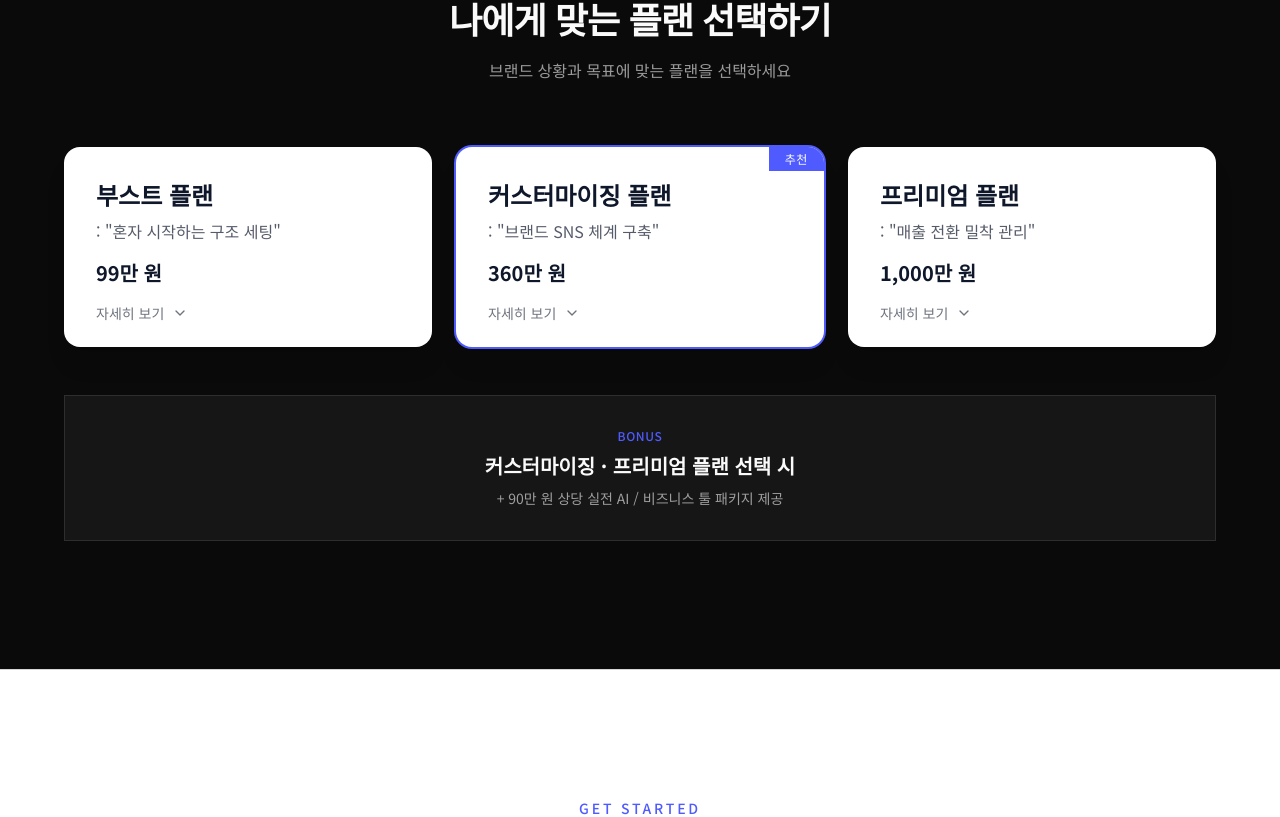
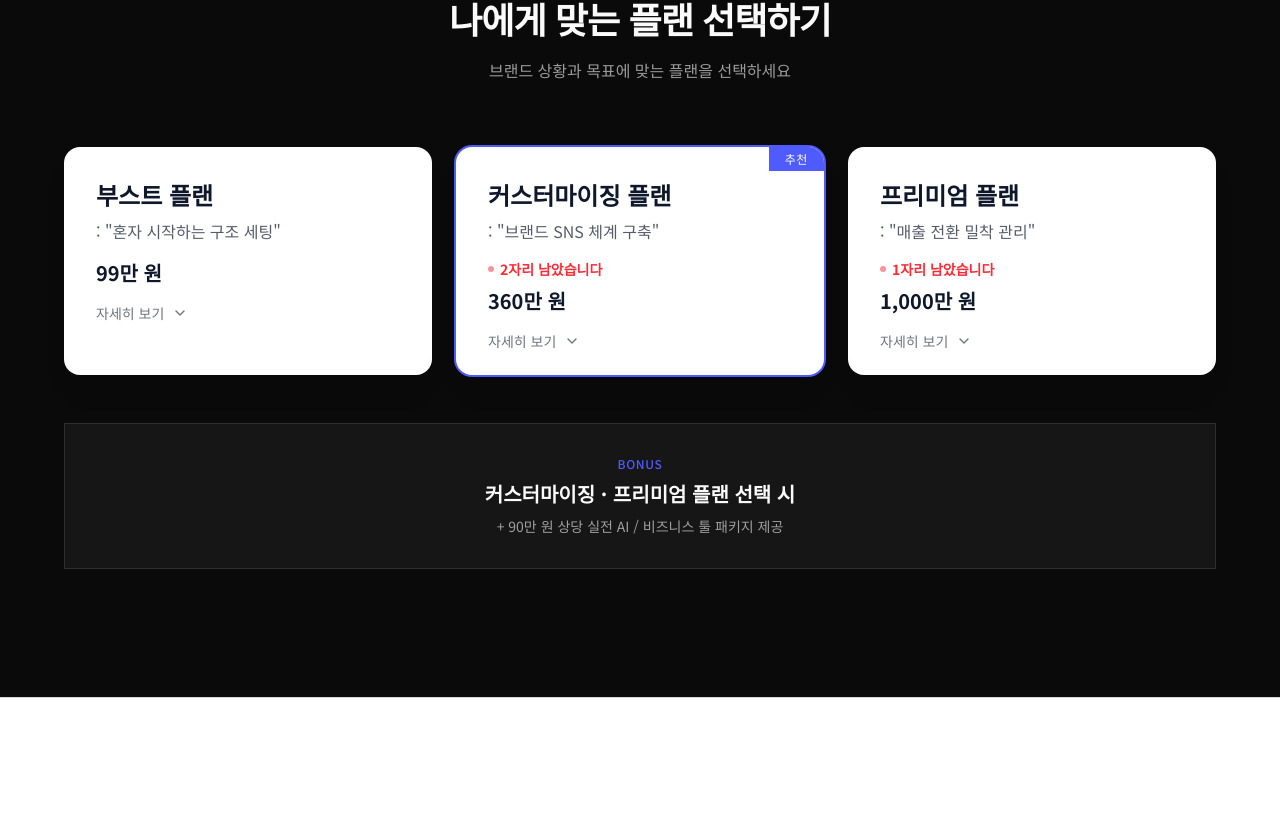
Before and after one commit to kimdoimnida-cell/coach, a Next.js app: page / in a window 1280 px wide. Shown: the part 5405-6222 px from the top of the page. Built offline with nearby package versions, Linux system fonts and the light colour scheme.

Commit message:
add scarcity messaging to pricing plans

```diff
--- a/components/sections/pricing-section.tsx
+++ b/components/sections/pricing-section.tsx
@@ -96,12 +96,14 @@ const plans = [
       },
     },
     highlight: true,
+    spotsLeft: "2자리 남았습니다",
   },
   {
     id: "premium",
     name: "프리미엄 플랜",
     subtitle: "매출 전환 밀착 관리",
     price: "1,000만 원",
+    spotsLeft: "1자리 남았습니다",
     features: [
       "부스트 플랜 + 커스터마이징 플랜 전체 포함",
       "3개월 매출 구조 설계 & 실행 로드맵 구축",
@@ -207,6 +209,15 @@ export function PricingSection() {
                   <p className="mb-4 text-base opacity-70">
                     : "{plan.subtitle}"
                   </p>
+
+                  {/* Spots Left Urgent Message */}
+                  {"spotsLeft" in plan && (
+                    <div className="mb-2 flex items-center gap-1.5 text-sm font-bold text-red-500">
+                      <span className="flex h-1.5 w-1.5 animate-pulse rounded-full bg-red-500" />
+                      {plan.spotsLeft}
+                    </div>
+                  )}
+
                   <p className="text-xl font-bold">{plan.price}</p>
 
                   {/* Expand indicator */}
```
